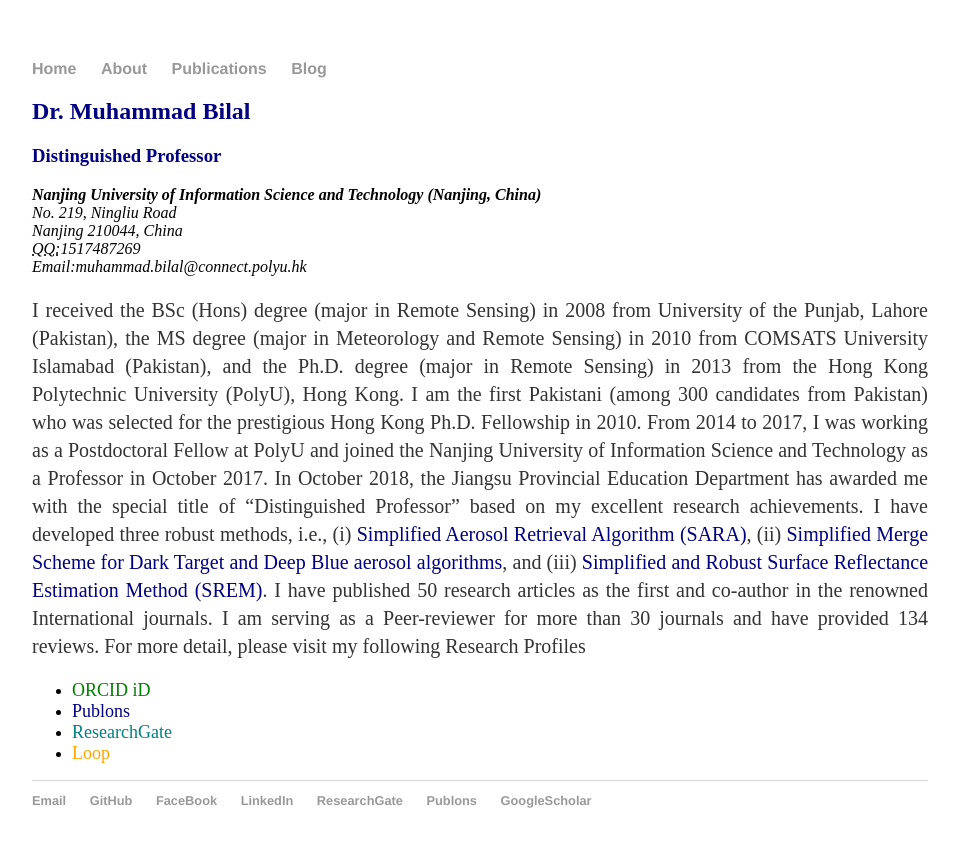
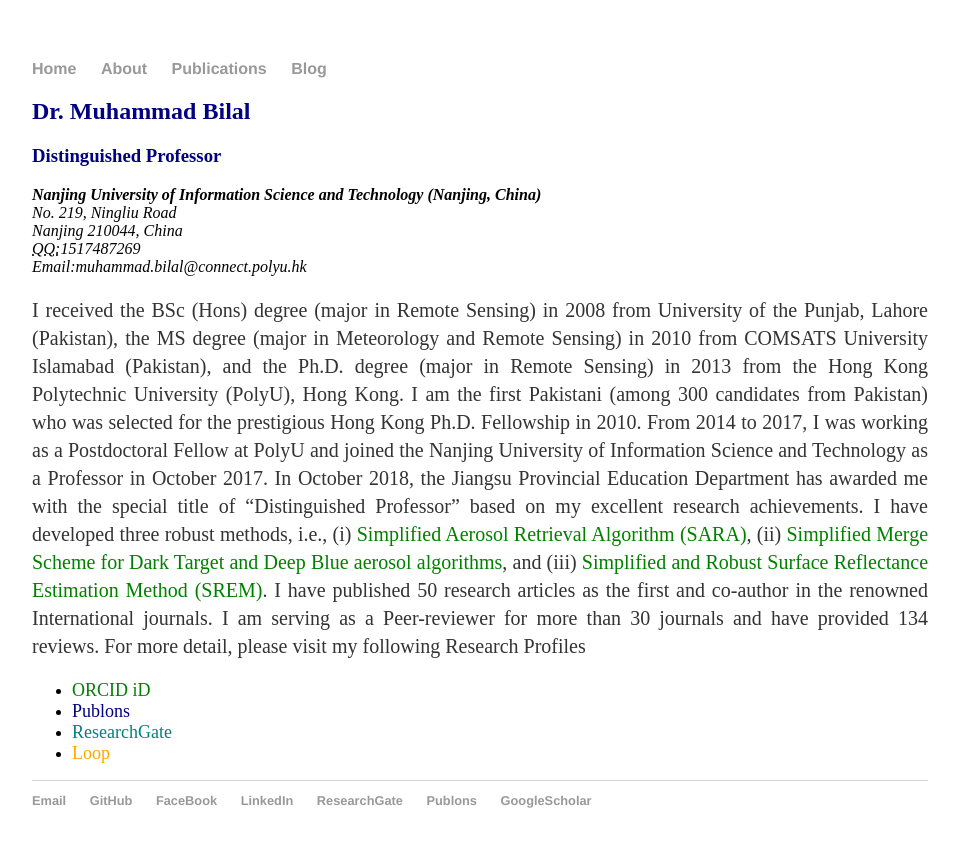
Before and after one commit to rs-DrBilal/rsbilal.github.io, a Jekyll site: the page built from about/index.html, in a window 1280 px wide. Shown: the top 847 px of the page, without its empty margins (160-1119 px from the left). Built offline with Jekyll 4.4.1, drawn with Linux system fonts in a browser that asks for light colours.

Commit message:
Update index.html

```diff
--- a/about/index.html
+++ b/about/index.html
@@ -20,9 +20,9 @@
 				From 2014 to 2017, I was working as a Postdoctoral Fellow at PolyU and joined the Nanjing University of Information Science and Technology as a Professor in October 2017.
 				In October 2018, the Jiangsu Provincial Education Department has awarded me with the special title of “Distinguished Professor” based on my excellent research achievements.
 				I have developed three robust methods, i.e.,
-				(i) <a href="https://doi.org/10.1016/j.rse.2013.04.014" style="color: NAVY">Simplified Aerosol Retrieval Algorithm (SARA)</a>,
-				(ii) <a href="https://doi.org/10.1016/j.rse.2017.05.028" style="color: NAVY">Simplified Merge Scheme for Dark Target and Deep Blue aerosol algorithms</a>, and
-				(iii) <a href=" https://doi.org/10.3390/rs11111344" style="color: NAVY">Simplified and Robust Surface Reflectance Estimation Method (SREM)</a>.
+				(i) <a href="https://doi.org/10.1016/j.rse.2013.04.014" style="color: green">Simplified Aerosol Retrieval Algorithm (SARA)</a>,
+				(ii) <a href="https://doi.org/10.1016/j.rse.2017.05.028" style="color: green">Simplified Merge Scheme for Dark Target and Deep Blue aerosol algorithms</a>, and
+				(iii) <a href=" https://doi.org/10.3390/rs11111344" style="color: green">Simplified and Robust Surface Reflectance Estimation Method (SREM)</a>.
 				I have published 50 research articles as the first and co-author in the renowned International journals.
 				I am serving as a Peer-reviewer for more than 30 journals and have provided 134 reviews. For more detail, please visit my following Research Profiles</p>
 
```
